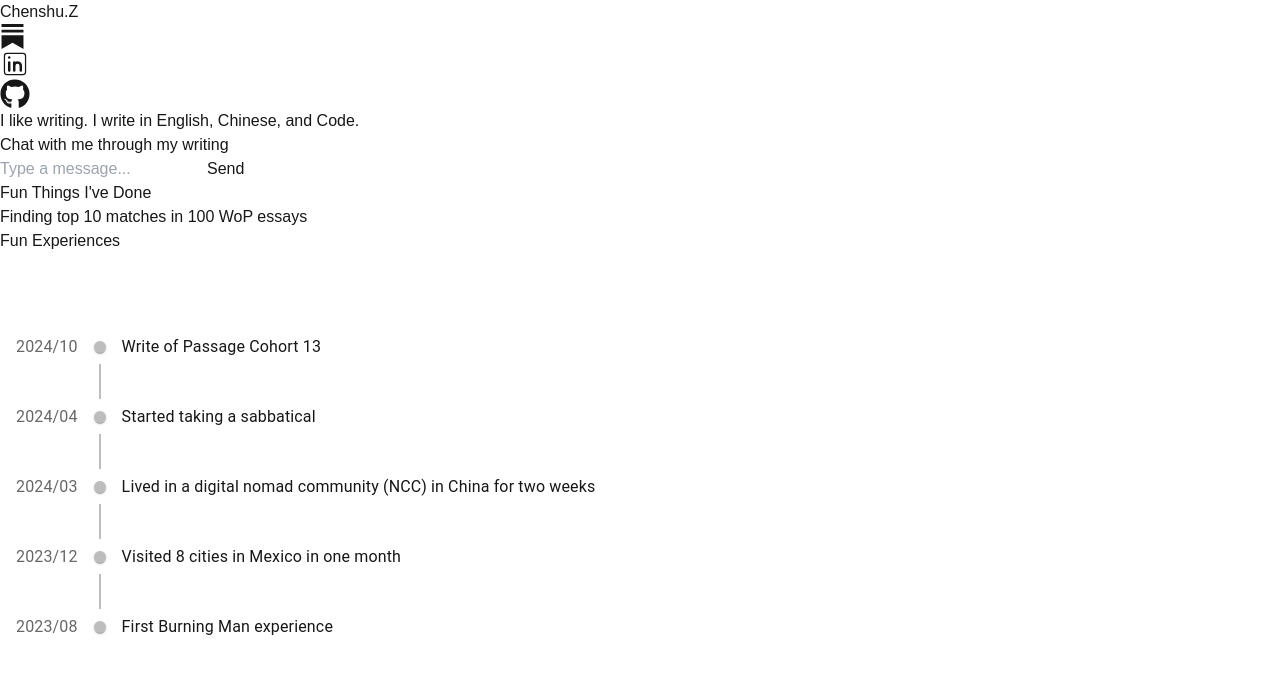
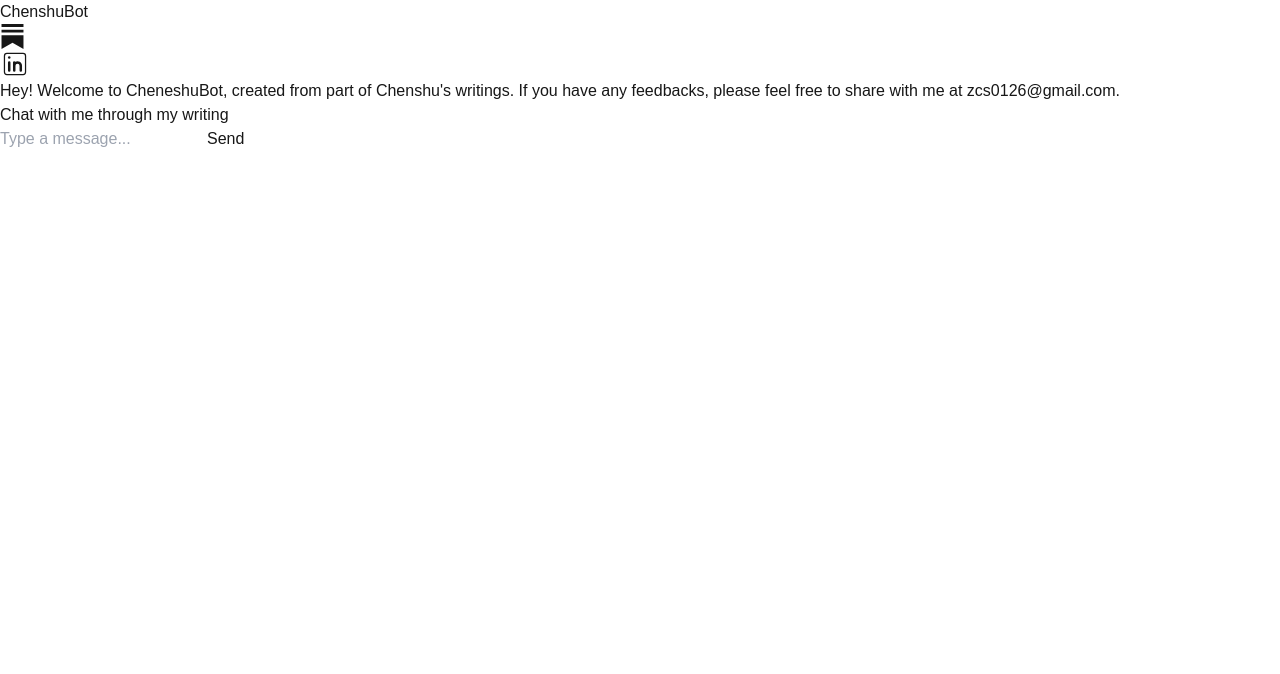
Before and after one commit to chelsea-zhou/chenshuz-website, a Next.js app: page / in a window 1280 px wide. Shown: the top 674 px of the page. Built offline with nearby package versions, Linux system fonts and the light colour scheme.

Commit message:
customize to bot page

```diff
--- a/src/app/components/Chatbot.tsx
+++ b/src/app/components/Chatbot.tsx
@@ -5,16 +5,19 @@ import axios from 'axios';
 export default function Chatbot() {
   const [messages, setMessages] = useState<{ sender: string; text: string , link?: []}[]>([]);
   const [input, setInput] = useState('');
+  const [isTyping, setIsTyping] = useState(false);
 
   const handleSend = async () => {
     if (!input.trim()) return;
-
+    const query = input;
+    setInput('');
     // Add user's message to the chat
-    setMessages([...messages, { sender: 'user', text: input }]);
+    setMessages([...messages, { sender: 'user', text: query }]);
+    setIsTyping(true);
 
     try {
       // Send message to backend API
-      const response = await axios.post('http://127.0.0.1:8000/chat', { query: input });
+      const response = await axios.post('http://127.0.0.1:8000/chat', { query });
       // const response = {
       //   data: {
       //     answer: "Chenshu, a prominent figure in various fields, may not have a widely recognized or documented life philosophy that is universally acknowledged. If you are referring to a specific individual named Chenshu, please provide more context or details about their background or contributions. This will help me give you a more accurate and relevant response regarding their life philosophy or beliefs.",
@@ -28,20 +31,17 @@ export default function Chatbot() {
         ...prevMessages,
         { sender: 'bot', text: answer , link: context},
         //{ sender: 'bot', text: answer , link: []},
-
       ]);
+      setIsTyping(false);
     } catch (error) {
       console.error('Error sending message:', error);
     }
-
-    // Clear input field
-    setInput('');
   };
 
   return (
-    <div className="flex flex-col  mt-10 p-4 pt-5 border-2 rounded-lg shadow-lg bg-gray-100">
+    <div className="flex flex-col  mt-10 p-4 pt-5 aspect-[3/2] overflow-auto rounded-lg shadow-lg bg-gray-100">
       <div
-        className="flex flex-col space-y-2 p-5 h-128 overflow-y-auto bg-white border rounded-lg"
+        className="flex flex-col space-y-2 p-5 aspect-[5/3] overflow-auto overflow-y-auto bg-white border rounded-lg"
         id="chat-window"
       >
         {messages.map((msg, idx) => (
@@ -73,11 +73,14 @@ export default function Chatbot() {
         />
         <button
           onClick={handleSend}
-          className="px-4 py-2 bg-gray-500 text-white rounded-lg hover:bg-blue-600"
+          className="px-4 py-2 bg-blue-500 text-white rounded-lg hover:bg-blue-600"
         >
           Send
         </button>
       </div>
+      {isTyping ? <p className='flex mt-2 px-2 space-x-2'>ChenshuBot Typing ...</p>
+                : <p className='flex mt-2 space-x-2'></p>
+      }
     </div>
   );
 };
--- a/src/app/page.tsx
+++ b/src/app/page.tsx
@@ -1,13 +1,14 @@
 import { CiLinkedin } from "react-icons/ci";
 import { FaGithub } from "react-icons/fa";
 import { SiSubstack } from "react-icons/si";
+import { MdOutlineEmail } from "react-icons/md";
 import LeftAlignedTimeline from "./components/Timeline";
 import Chatbot from "./components/Chatbot";
 
 export default function Home() {
   return (
-    <div className="max-w-4xl mx-auto p-8 space-y-8 text-gray-800">
-      <h1 className="text-4xl font-buld text-gray-900">Chenshu.Z</h1>
+    <div className="max-w-4xl mx-auto p-8 space-y-6 text-gray-800">
+      <h1 className="text-4xl font-buld text-gray-900">ChenshuBot</h1>
 
       <div className="flex justify-left space-x-10 ">
         <a href="https://chenshuz.substack.com" className="text-gray-600 hover:text-gray-900">
@@ -16,22 +17,29 @@ export default function Home() {
         <a href="https://linkedin.com/in/chenshuz" className="text-gray-600 hover:text-gray-900">
         <CiLinkedin size={30}/>
         </a>
-        <a href="https://github.com/chelsea-zhou" className="text-gray-600 hover:text-gray-900">
+        {/* <a href="https://github.com/chelsea-zhou" className="text-gray-600 hover:text-gray-900">
           <FaGithub size={30}/>
-        </a>
+        </a> */}
+        {/* <a href="https://github.com/chelsea-zhou" className="text-gray-600 hover:text-gray-900">
+          <MdOutlineEmail size={30}/>
+        </a> */}
       </div>
-      <p className="text-lg">
+      {/* <p className="text-lg">
           I like writing. I write in <a href="https://chenshuz.substack.com" className="text-lg text-blue-600">English</a>,
           <a href="https://chenshuz.blog/" className="text-lg text-blue-600" > Chinese</a>,
           and <a href="https://github.com/chelsea-zhou" className="text-lg text-blue-600" >Code</a>.
           <br></br>
-      </p>
-      <div className="space-y-4">
+      </p> */}
+      <p>Hey! Welcome to CheneshuBot, created from part of Chenshu's <a href="https://chenshuz.substack.com" className="text-lg text-blue-600">writings</a>.
+      If you have any feedbacks, please feel free to share with me at <span>zcs0126@gmail.com</span>.</p>
+
+
+      <div className="space-y-4  aspect-[3/2] ">
           <h2 className="text-2xl font-semibuld text-gray-800">Chat with me through my writing</h2>
           <Chatbot />
       </div>
 
-      <div className="space-y-4">
+      {/* <div className="space-y-4">
           <h2 className="text-2xl font-semibuld text-gray-800">Fun Things I've Done</h2>
           <ul className=" list-inside space-y-2 text-lg">
 
@@ -41,8 +49,8 @@ export default function Home() {
 
       <div className="space-y-4">
           <h2 className="text-2xl font-semibuld text-gray-800">Fun Experiences</h2>
-      </div>
-      <LeftAlignedTimeline />
+      </div> */}
+      {/* <LeftAlignedTimeline /> */}
 
   </div>
 
```
